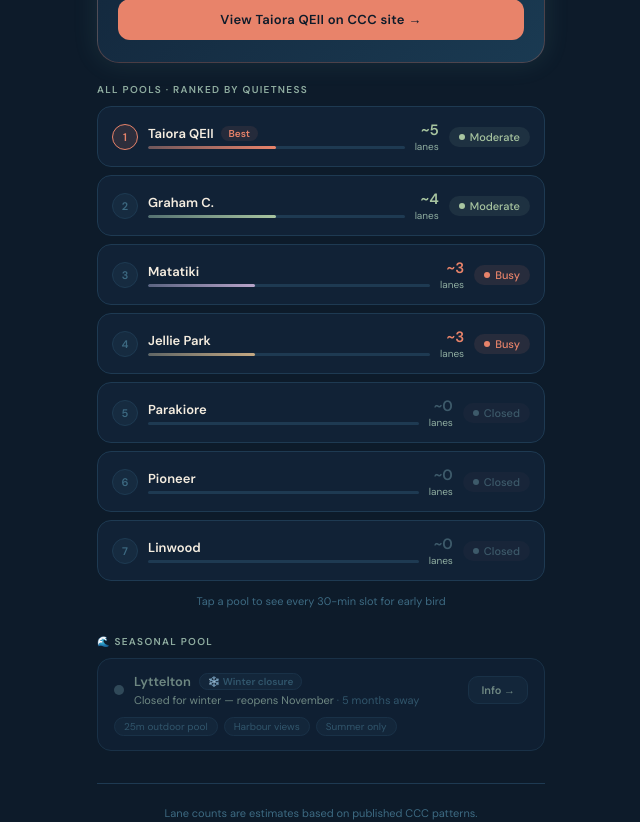
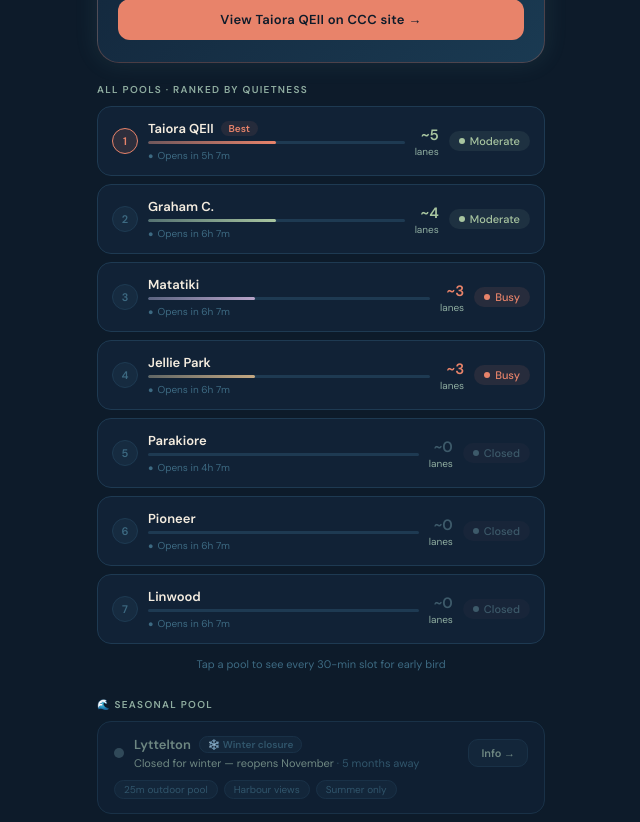
Before and after one commit to Jesse-328/swim-lanes-chch, a React (Vite) app in the folder swim-lanes-chch/swim-lanes-chch/: page / in a window 1280 px wide. Shown: the part 900-1722 px from the top of the page, without its empty margins (319-959 px from the left). Built offline with nearby package versions, Linux system fonts and the light colour scheme.

Commit message:
Add files via upload

```diff
--- a/swim-lanes-chch/swim-lanes-chch/src/App.jsx
+++ b/swim-lanes-chch/swim-lanes-chch/src/App.jsx
@@ -1,6 +1,7 @@
 import { useState, useEffect, useCallback } from 'react'
 import { POOLS, LANE_POOLS, TIME_PERIODS, TIME_SLOTS, getLanesForPool, rankPools, friendlyDate, isToday, next365, isLytteltonOpen } from './data.js'
 import { getActiveManualAlerts, mergeAlerts } from './alerts.js'
+import { getPoolStatus } from './hours.js'
 
 const C = {
   bg:'#0d1b2a', card:'#112236', card2:'#162b40',
@@ -375,6 +376,15 @@ function HeroCard({pool,period,date}) {
 function PoolRow({pool,rank,onSelect,selected}) {
   const pct=Math.round(pool.score*100)
   const g=grade(pct)
+  const status=getPoolStatus(pool.id)
+
+  // Status colour — closing soon is amber, closed is dim, open is subtle
+  const statusColor = status
+    ? status.status==='closing' ? '#fbbf24'
+    : status.status==='closed' ? C.textFaint
+    : C.textFaint
+    : C.textFaint
+
   return (
     <button onClick={onSelect} style={{
       width:'100%',background:selected?pool.color+'12':C.card,
@@ -397,11 +407,20 @@ function PoolRow({pool,rank,onSelect,selected}) {
           {rank===0&&<span style={{fontSize:10,color:pool.color,background:pool.color+'18',
             borderRadius:20,padding:'1px 8px',fontWeight:600}}>Best</span>}
         </div>
-        <div style={{height:3,background:C.border,borderRadius:2,overflow:'hidden'}}>
+        <div style={{height:3,background:C.border,borderRadius:2,overflow:'hidden',marginBottom:5}}>
           <div style={{height:'100%',width:`${pct}%`,
             background:`linear-gradient(90deg,${pool.color}66,${pool.color})`,
             borderRadius:2,transition:'width .5s ease'}}/>
         </div>
+        {/* ── Hours countdown line ── */}
+        {status && (
+          <div style={{fontSize:10,color:statusColor,display:'flex',alignItems:'center',gap:4}}>
+            {status.status==='closing' && <span style={{fontSize:9}}>⚠</span>}
+            {status.status==='closed'  && <span style={{fontSize:9}}>●</span>}
+            {status.status==='open'    && <span style={{fontSize:9,color:pool.color}}>●</span>}
+            {status.label}
+          </div>
+        )}
       </div>
       <div style={{textAlign:'right',flexShrink:0}}>
         <div style={{fontSize:15,fontWeight:700,color:g.text}}>~{Math.round(pool.avg)}</div>
--- /dev/null
+++ b/swim-lanes-chch/swim-lanes-chch/src/hours.js
@@ -0,0 +1,136 @@
+// ── Pool opening hours ────────────────────────────────────────────────────────
+// Format: [openHour, closeHour] in 24h, per day [Sun, Mon, Tue, Wed, Thu, Fri, Sat]
+
+export const POOL_HOURS = {
+  parakiore: {
+    hours: [
+      [6, 21],   // Sun
+      [5.5, 21], // Mon
+      [5.5, 21], // Tue
+      [5.5, 21], // Wed
+      [5.5, 21], // Thu
+      [5.5, 21], // Fri
+      [6, 20],   // Sat
+    ],
+  },
+  taiora: {
+    hours: [
+      [7, 20],   // Sun
+      [5.5, 21], // Mon
+      [5.5, 21], // Tue
+      [5.5, 21], // Wed
+      [5.5, 21], // Thu
+      [5.5, 21], // Fri
+      [7, 20],   // Sat
+    ],
+  },
+  graham: {
+    hours: [
+      [8, 17],   // Sun
+      [6, 21],   // Mon
+      [6, 21],   // Tue
+      [6, 21],   // Wed
+      [6, 21],   // Thu
+      [6, 21],   // Fri
+      [7, 17],   // Sat
+    ],
+  },
+  matatiki: {
+    hours: [
+      [8, 17],   // Sun
+      [5.5, 21], // Mon
+      [5.5, 21], // Tue
+      [5.5, 21], // Wed
+      [5.5, 21], // Thu
+      [5.5, 21], // Fri
+      [7, 17],   // Sat
+    ],
+  },
+  jellie: {
+    hours: [
+      [8, 17],   // Sun
+      [6, 21],   // Mon
+      [6, 21],   // Tue
+      [6, 21],   // Wed
+      [6, 21],   // Thu
+      [6, 21],   // Fri
+      [7, 17],   // Sat
+    ],
+  },
+  pioneer: {
+    hours: [
+      [8, 17],   // Sun
+      [6, 21],   // Mon
+      [6, 21],   // Tue
+      [6, 21],   // Wed
+      [6, 21],   // Thu
+      [6, 21],   // Fri
+      [7, 17],   // Sat
+    ],
+  },
+  linwood: {
+    hours: [
+      [8, 17],   // Sun
+      [6, 20],   // Mon
+      [6, 20],   // Tue
+      [6, 20],   // Wed
+      [6, 20],   // Thu
+      [6, 20],   // Fri
+      [7, 17],   // Sat
+    ],
+  },
+}
+
+// Returns a status object for a pool right now
+// { status: 'open'|'closed'|'closing', label: string }
+export function getPoolStatus(poolId) {
+  const poolHours = POOL_HOURS[poolId]
+  if (!poolHours) return null
+
+  const now = new Date()
+  const dow = now.getDay()
+  const [open, close] = poolHours.hours[dow]
+
+  const nowHour = now.getHours() + now.getMinutes() / 60
+
+  if (nowHour < open) {
+    // Opens later today
+    const minsUntilOpen = Math.round((open - nowHour) * 60)
+    if (minsUntilOpen < 60) return { status: 'closed', label: `Opens in ${minsUntilOpen}m` }
+    const hrs = Math.floor(minsUntilOpen / 60)
+    const mins = minsUntilOpen % 60
+    return { status: 'closed', label: mins > 0 ? `Opens in ${hrs}h ${mins}m` : `Opens in ${hrs}h` }
+  }
+
+  if (nowHour >= close) {
+    // Already closed — find next open time
+    const tomorrow = new Date(now)
+    tomorrow.setDate(tomorrow.getDate() + 1)
+    const tomorrowDow = tomorrow.getDay()
+    const [tomorrowOpen] = poolHours.hours[tomorrowDow]
+    const tomorrowOpenTime = tomorrowOpen < 10
+      ? `0${Math.floor(tomorrowOpen)}:${tomorrowOpen % 1 === 0.5 ? '30' : '00'}`
+      : `${Math.floor(tomorrowOpen)}:${tomorrowOpen % 1 === 0.5 ? '30' : '00'}`
+    return { status: 'closed', label: `Closed · Opens ${tomorrowOpenTime} tomorrow` }
+  }
+
+  // Currently open — how long until close?
+  const minsUntilClose = Math.round((close - nowHour) * 60)
+
+  if (minsUntilClose <= 30) {
+    return { status: 'closing', label: `Closes in ${minsUntilClose}m` }
+  }
+  if (minsUntilClose <= 60) {
+    return { status: 'closing', label: `Closes in ${minsUntilClose}m` }
+  }
+  if (minsUntilClose <= 90) {
+    return { status: 'open', label: `Closes in ${minsUntilClose}m` }
+  }
+
+  // More than 90 mins — just show close time
+  const closeHour = Math.floor(close)
+  const closeMins = close % 1 === 0.5 ? '30' : '00'
+  const closeAmPm = closeHour >= 12 ? 'pm' : 'am'
+  const closeHour12 = closeHour > 12 ? closeHour - 12 : closeHour
+  return { status: 'open', label: `Open · Closes ${closeHour12}:${closeMins}${closeAmPm}` }
+}
```
